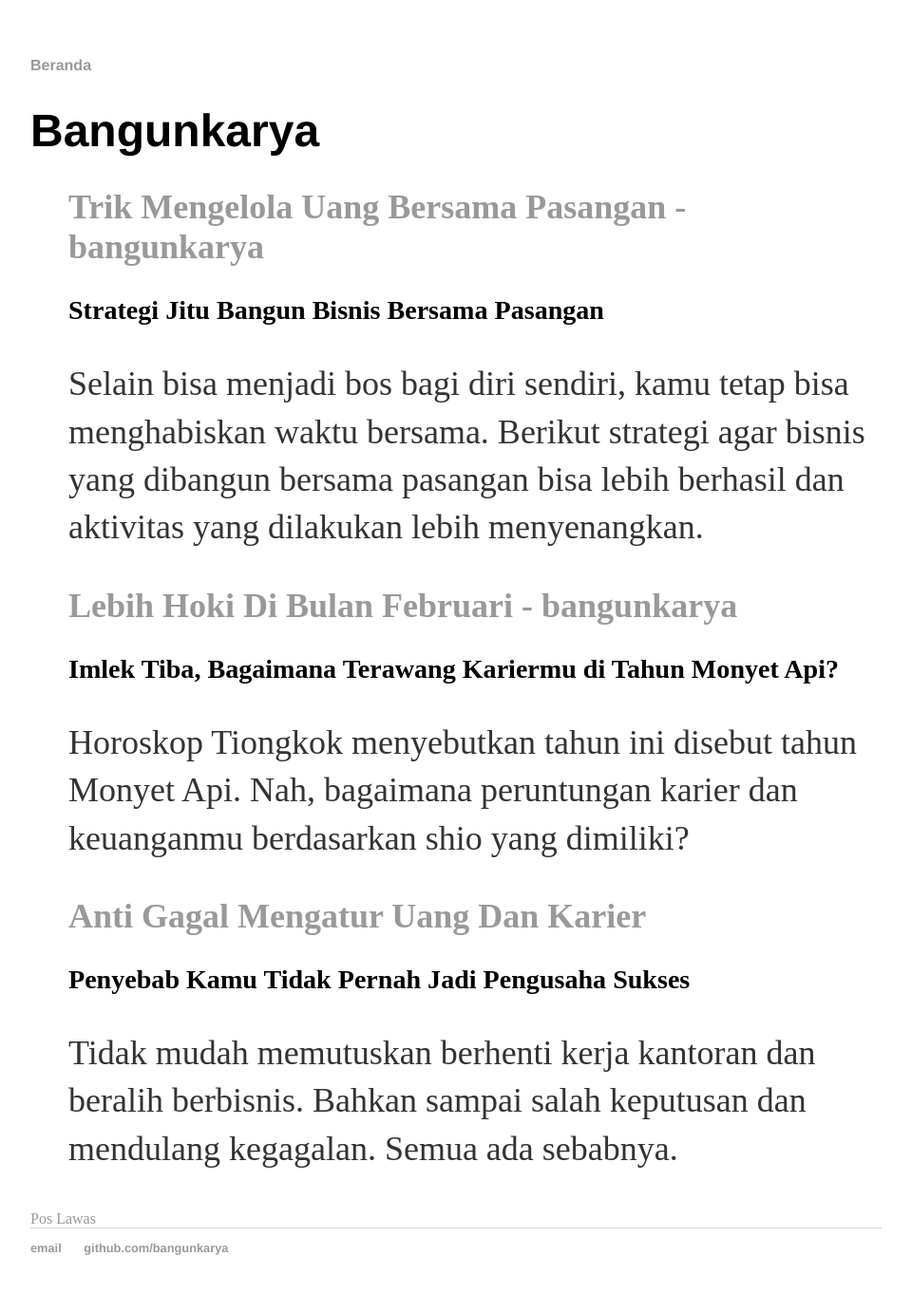
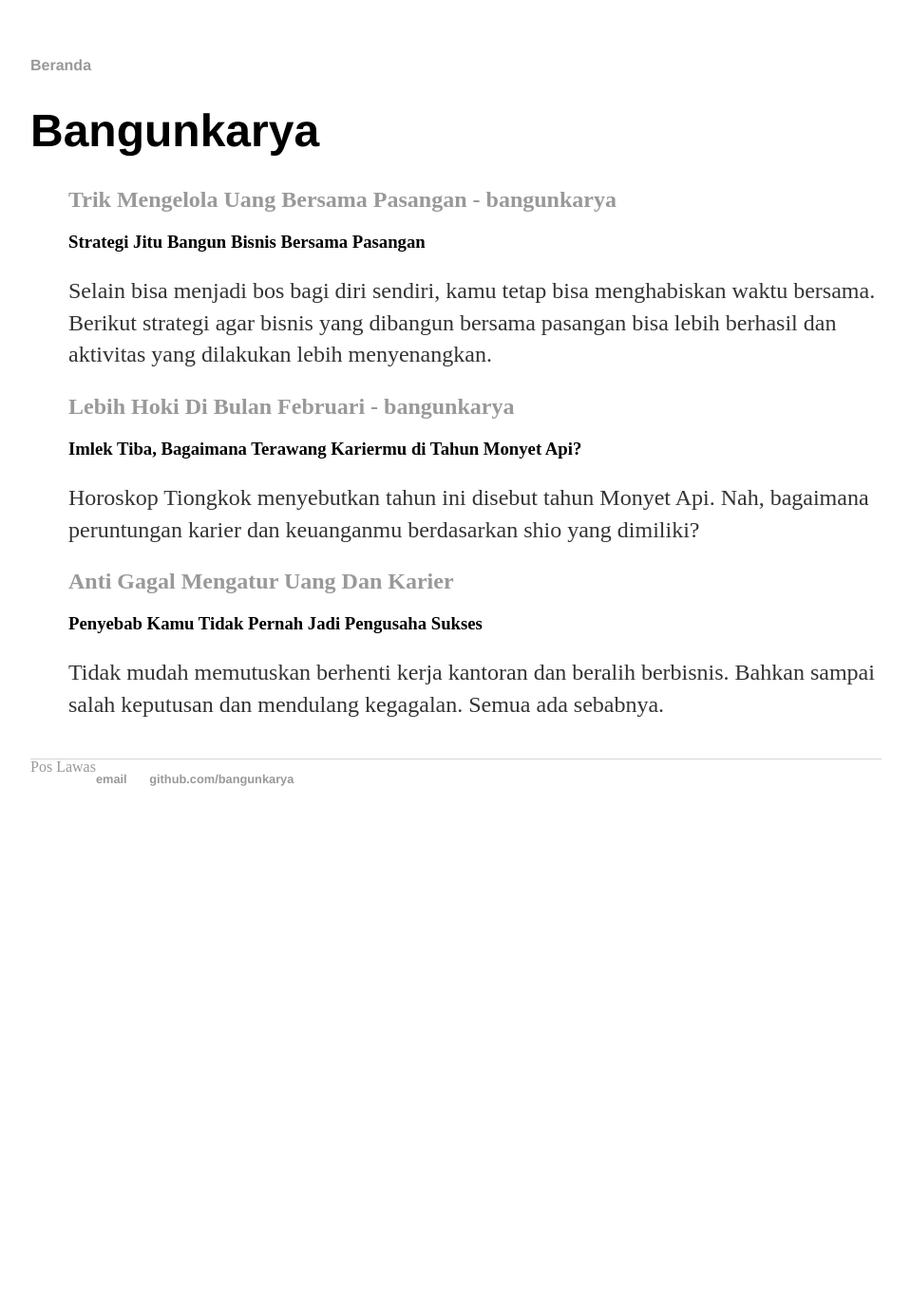
Before and after one commit to bangunkarya/bangunkarya.github.io, a Jekyll site: the page built from index.html, in a window 1280 px wide. Shown: the whole page at 95% size, without its empty margins (160-1119 px from the left). Built offline with Jekyll 4.4.1, drawn with Linux system fonts in a browser that asks for light colours; the list of posts is cut into pages by our own code; after the commit the page ends 900 px from its top, so only the background shows below that.

Commit message:
Update main.css

```diff
--- a/css/main.css
+++ b/css/main.css
@@ -6,5 +6,7 @@ a:hover {text-decoration: underline;}
 h1 {font-size: 3em;font-family:'Helvetica', 'Arial', 'Sans-Serif';}
 p {font-size: 1.5em;line-height: 1.4em;color: #333;}
 footer {border-top: 1px solid #d5d5d5;font-size: .8em;}
-ul.posts {margin: 20px auto 40px;font-size: 1.5em;}
+ul.posts {margin: 20px auto 40px;}
 ul.posts li {list-style: none;}
+.pagination .next{float:left}
+.pagination .previous{float:right}
```
